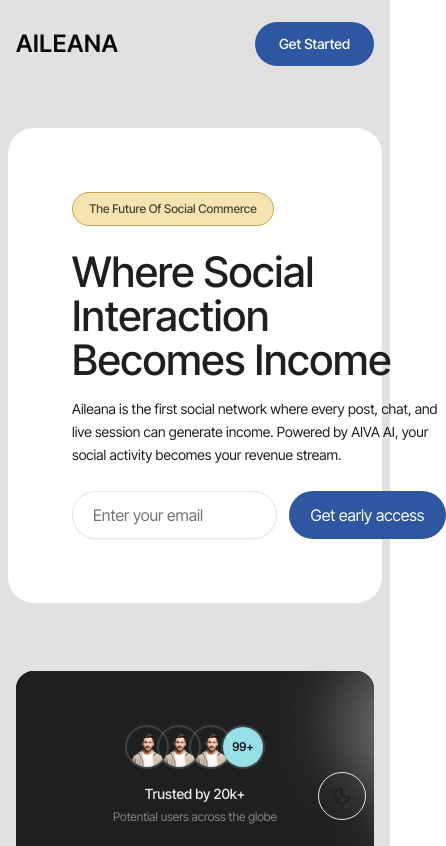
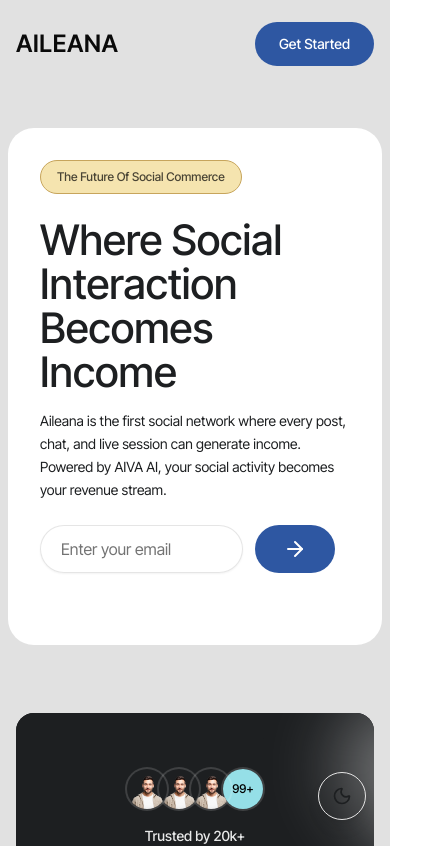
Before and after one commit to AIleana-Limited/frontend-web, a Next.js app: page / in a window 390 px wide. Shown: the top 846 px of the page, 446 px wide, since content can reach past the window. Built offline with nearby package versions, Linux system fonts and the light colour scheme.

Commit message:
Hero Section Responsiveness

```diff
--- a/components/site/home/Hero.tsx
+++ b/components/site/home/Hero.tsx
@@ -1,13 +1,14 @@
 import React from 'react'
 import { Input } from "@/components/ui/input"
+import { ArrowRight } from 'lucide-react'
 
 const Hero = () => {
   return (
     <section className='w-full mt-8 p-2'>
-    <div className='max-w-7xl bg-white rounded-4xl p-16 mx-auto flex justify-between items-center'>
-       <div data-hero-left className="space-y-6">
+    <div className='max-w-7xl bg-white rounded-4xl gap-10 md:p-16 p-8 mx-auto flex lg:flex-row flex-col justify-between items-center'>
+       <div data-hero-left className="space-y-6 w-full">
             {/* Badge */}
-            <div className="inline-flex w-fit rounded-full border border-[#C7A55C] bg-[#F5E4AF] px-4 py-2 text-xs font-medium text-black/70">
+            <div className="inline-flex max-w-md rounded-full border border-[#C7A55C] bg-[#F5E4AF] px-4 py-2 text-xs font-medium text-black/70">
               The Future Of Social Commerce
             </div>
 
@@ -19,7 +20,7 @@
                 Becomes Income
               </h1>
 
-              <p className="max-w-xl text-sm leading-relaxed text-[#1D1F21] md:text-base">
+              <p className="md:max-w-xl w-full text-sm leading-relaxed text-[#1D1F21] md:text-base">
                 Aileana is the first social network where every post, chat, and
                 live session can generate income. Powered by AIVA AI, your
                 social activity becomes your revenue stream.
@@ -27,18 +28,19 @@
             </div>
 
             {/* Email */}
-            <div className="flex w-full items-center gap-3">
+            <div className="grid grid-cols-3 w-full items-center gap-3">
               <Input
                 placeholder="Enter your email"
-                className="h-12 rounded-full max-w-lg border-black/10 bg-white/60 px-5"
+                className="h-12 rounded-full  col-span-2 max-w-lg border-black/10 bg-white/60 px-5"
               />
-              <button className="h-12 rounded-full w-80  bg-primary text-white">
-                Get early access
+              <button className="h-12 max-lg:w-20 rounded-full  bg-primary
+               text-white inline-flex gap-1 items-center justify-center">
+                <span className='lg:block hidden'>Get early access</span><ArrowRight />
               </button>
             </div>
           </div>
 
-      <div>
+      <div className='w-full'>
 
       </div>
     </div>
```
